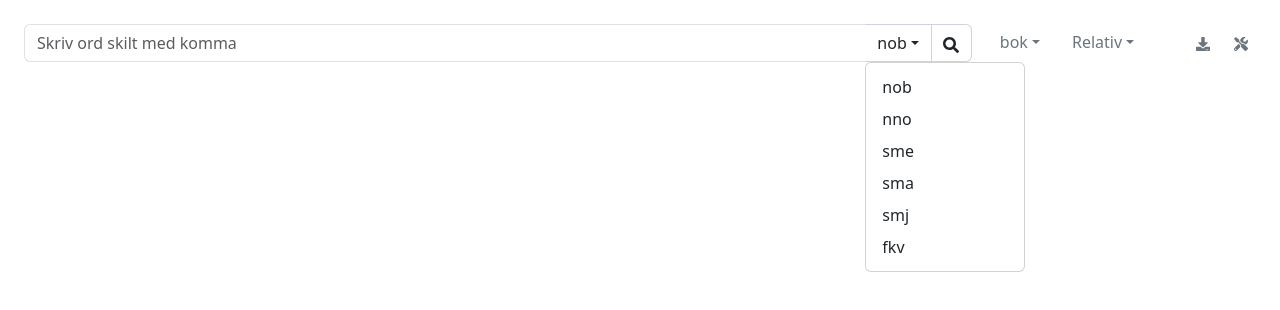
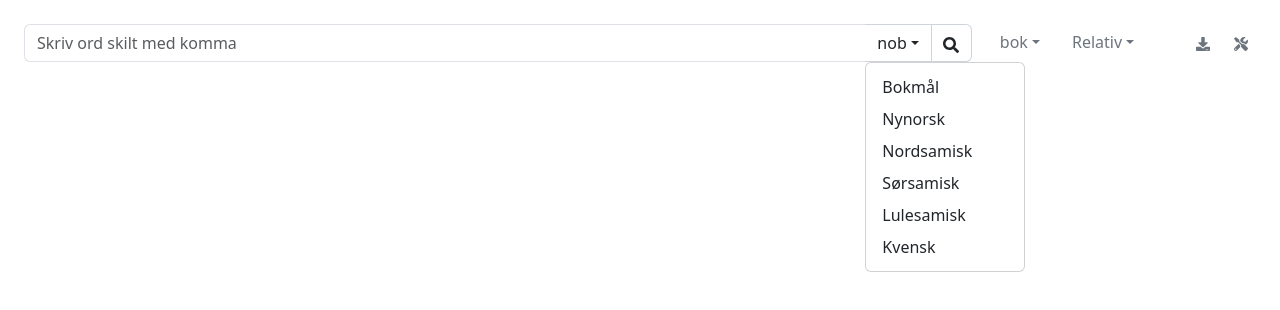
Before and after one commit to Yoonsen/ngram-pwa-new, a React (Create React App) app: page / in a window 1280 px wide. Both pictures are taken after a click on the button "nob". Shown: the top 310 px of the page. Built offline with nearby package versions, Linux system fonts and the light colour scheme; what chartjs-plugin-zoom would draw is missing.

Commit message:
Enhancement: Improved language dropdown with Norwegian labels and native language tooltips

```diff
--- a/src/components/SearchControls.js
+++ b/src/components/SearchControls.js
@@ -94,12 +94,12 @@ const SearchControls = ({ onSearch, onGraphTypeChange, data, onSettingsChange })
     };
 
     const languages = [
-        { code: 'nob', label: 'Bokmål' },
-        { code: 'nno', label: 'Nynorsk' },
-        { code: 'sme', label: 'Northern Sami' },
-        { code: 'sma', label: 'Southern Sami' },
-        { code: 'smj', label: 'Lule Sami' },
-        { code: 'fkv', label: 'Kven' }
+        { code: 'nob', label: 'Bokmål', fullName: 'Norsk bokmål' },
+        { code: 'nno', label: 'Nynorsk', fullName: 'Norsk nynorsk' },
+        { code: 'sme', label: 'Nordsamisk', fullName: 'Davvisámegiella' },
+        { code: 'sma', label: 'Sørsamisk', fullName: 'Åarjelsaemien gïele' },
+        { code: 'smj', label: 'Lulesamisk', fullName: 'Julevsámegiella' },
+        { code: 'fkv', label: 'Kvensk', fullName: 'Kainun kieli' }
     ];
 
     const handleDownload = () => {
@@ -169,6 +169,7 @@ const SearchControls = ({ onSearch, onGraphTypeChange, data, onSettingsChange })
                                     borderRight: '1px solid #ced4da'
                                 }}
                                 disabled={corpus === 'avis'}
+                                title={languages.find(l => l.code === lang)?.fullName || lang}
                             >
                                 {corpus === 'avis' ? 'nor' : lang}
                             </button>
@@ -182,8 +183,9 @@ const SearchControls = ({ onSearch, onGraphTypeChange, data, onSettingsChange })
                                                 setLang(language.code);
                                                 setShowLangDropdown(false);
                                             }}
+                                            title={language.fullName}
                                     >
-                                            {language.code}
+                                            {language.label}
                                         </button>
                                 ))}
                                 </div>
```
